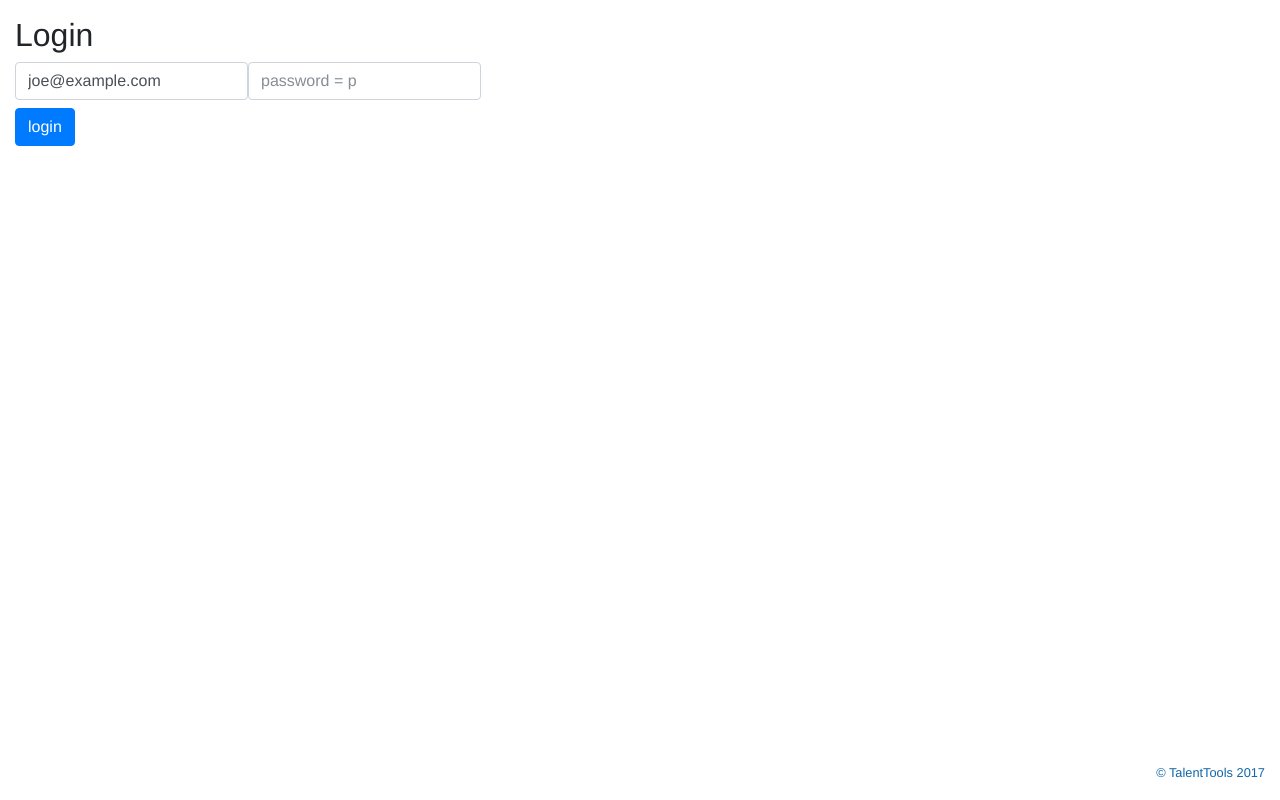
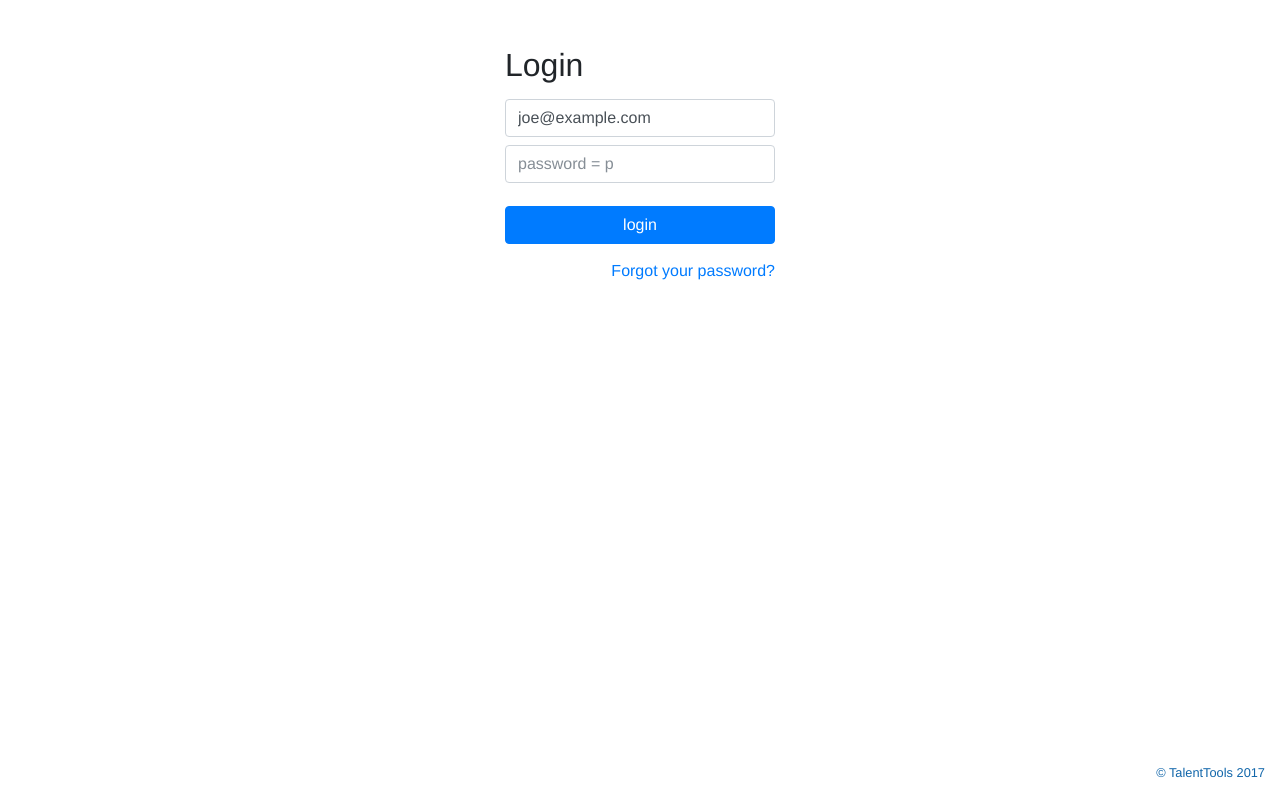
Before and after one commit to HansyEs/back-front-platform, a Vue app in the folder frontend/: page /login in a window 1280 px wide. Built offline with nearby package versions, Linux system fonts and the light colour scheme.

Commit message:
#12 added global guards beforeEach fix router. Pending persistent auth state

```diff
--- /dev/null
+++ b/frontend/src/assets/css/login.scss
@@ -0,0 +1,31 @@
+.content-wrapper {
+
+	#login-view {
+
+		max-width: 300px;
+		margin: 0 auto;
+		margin-top: 30px;
+
+		form {
+
+			label {
+
+				width: 100%;
+
+				input {
+					width: 100%;
+				}
+
+			}
+
+		}
+
+		button {
+			display: inline-block;
+			margin: 0 auto;
+			width: 100%;
+		}
+
+	}
+
+}
--- a/frontend/src/components/Login.vue
+++ b/frontend/src/components/Login.vue
@@ -1,16 +1,23 @@
 <template>
   <div id="login-view" class="container-fluid">
-    <h2>Login</h2>
 
-    <p v-if="$route.query.redirect">
-      You need to login first.
-    </p>
+    <h2 class="mb-m">Login</h2>
+
     <form class="" @submit.prevent="login">
       <label><input class="form-control" v-model="email" placeholder="email"></label>
       <label><input class="form-control" v-model="pass" placeholder="password = p" type="password"></label><br>
-      <button class="btn btn-primary" type="submit">login</button>
+      <div class="text-center mt-m">
+        <button class="btn btn-primary" type="submit">login</button>
+      </div>
+      <div class="text-right mt-m">
+        <a href="">Forgot your password?</a>
+      </div>
+    </form>
+
+    <div class="col-sm-12 feedback">
+      <p v-if="$route.query.redirect">You need to login first.</p>
       <p v-if="error" class="error">Bad login information</p>
-    </form>
+    </div>
 
   </div>
 </template>
--- a/frontend/src/custom.scss
+++ b/frontend/src/custom.scss
@@ -88,6 +88,9 @@
 
 }
 
+/* LOGIN VIEW STYLES */
+@import './assets/css/login.scss';
+
 /* NAVBAR STYLES */
 @import './assets/css/navbar.scss';
 
```
